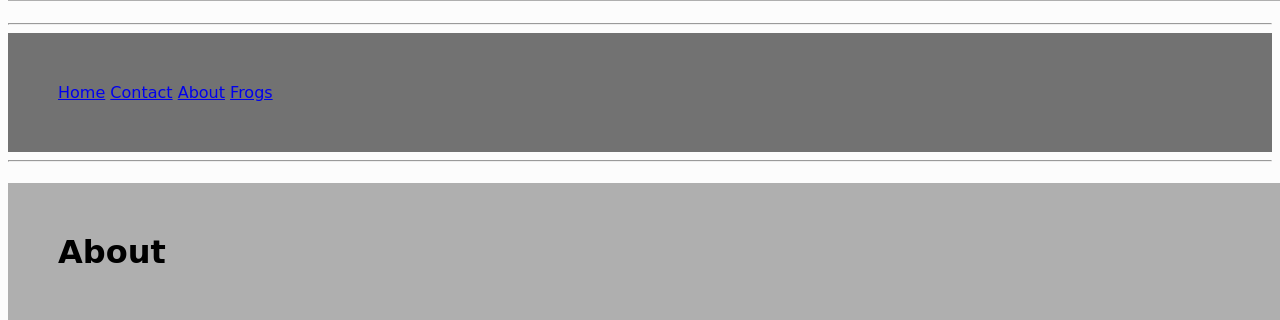
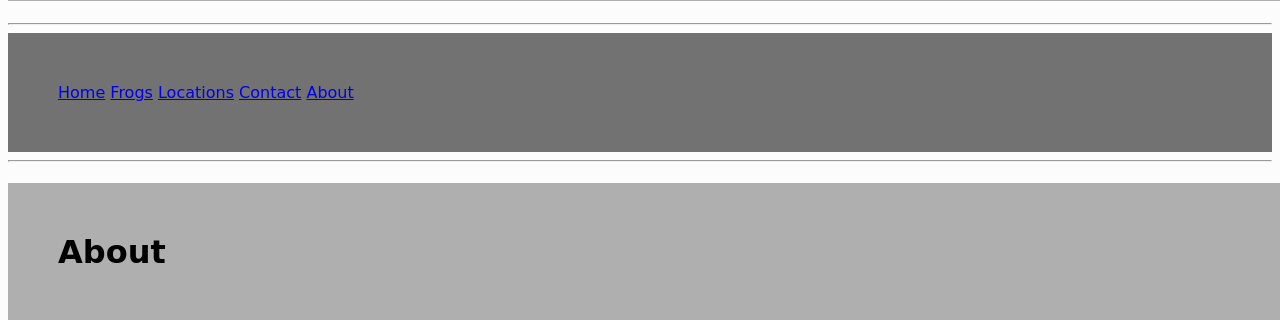
Before and after one commit to protrooper/Linuses-12DTP-project, a Flask app: page /about in a window 1280 px wide; the page is wider, and only the part inside the window is pictured. Shown: the part 158-478 px from the top of that part. Run offline with Flask 3, Linux system fonts and the light colour scheme.

Commit message:
added locations page, locations.html

```diff
--- a/routes.py
+++ b/routes.py
@@ -19,6 +19,9 @@ def contact():
 def about():
     return render_template("about.html", title = "about")
 
+@app.route('/locations')
+def about():
+    return render_template("locations.html", title = "Location")
 
 @app.route('/all_frogs')
 def all_frogs():
--- a/templates/nav.html
+++ b/templates/nav.html
@@ -1,5 +1,5 @@
 <hr>
 <nav>
-<a href = "/">Home</a> <a href = "/contact">Contact</a> <a href = "/about">About</a> <a href = "/all_frogs">Frogs</a>
+<a href = "/">Home</a> <a href = "/all_frogs">Frogs</a> <a href = "/locations">Locations</a> <a href = "/contact">Contact</a> <a href = "/about">About</a>
 </nav>
 <hr>
```
Also changed, not shown: templates/locations.html (added).
